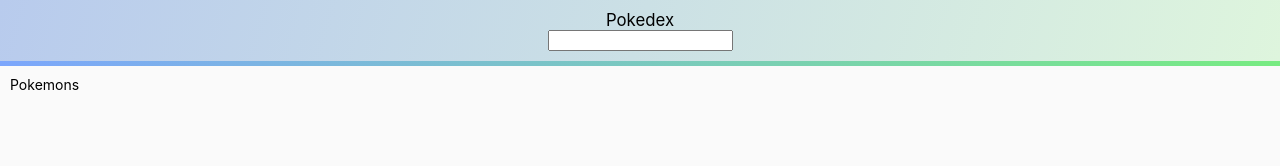
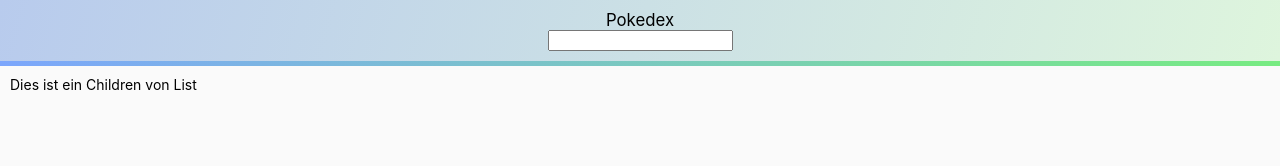
Before and after one commit to lmachens/pokedex2k20, a React (Create React App) app: page / in a window 1280 px wide. Shown: the top 166 px of the page. Built offline with nearby package versions, Linux system fonts and the light colour scheme.

Commit message:
Add List component

```diff
--- a/src/App.js
+++ b/src/App.js
@@ -1,5 +1,6 @@
 import React from "react";
 import "./App.css";
+import List from "./components/List";
 
 function App() {
   return (
@@ -7,7 +8,20 @@
       <header>
         Pokedex <input />
       </header>
-      <main className="colorful-border">Pokemons</main>
+      <main className="colorful-border">
+        <List>
+          Dies ist ein Children von List
+          {/* <ListItem href="#">
+            <ListItemIcon src="" />
+            <ListItemText primary="Bulbasaur" secondary="#001" />
+          </ListItem>
+
+          <ListItem href="#">
+            <ListItemIcon src="" />
+            <ListItemText primary="Ivysaur" secondary="#002" />
+          </ListItem> */}
+        </List>
+      </main>
       <footer>Footer</footer>
     </div>
   );
--- /dev/null
+++ b/src/components/List.js
@@ -0,0 +1,7 @@
+import React from "react";
+
+function List(props) {
+  return <nav>{props.children}</nav>;
+}
+
+export default List;
```
